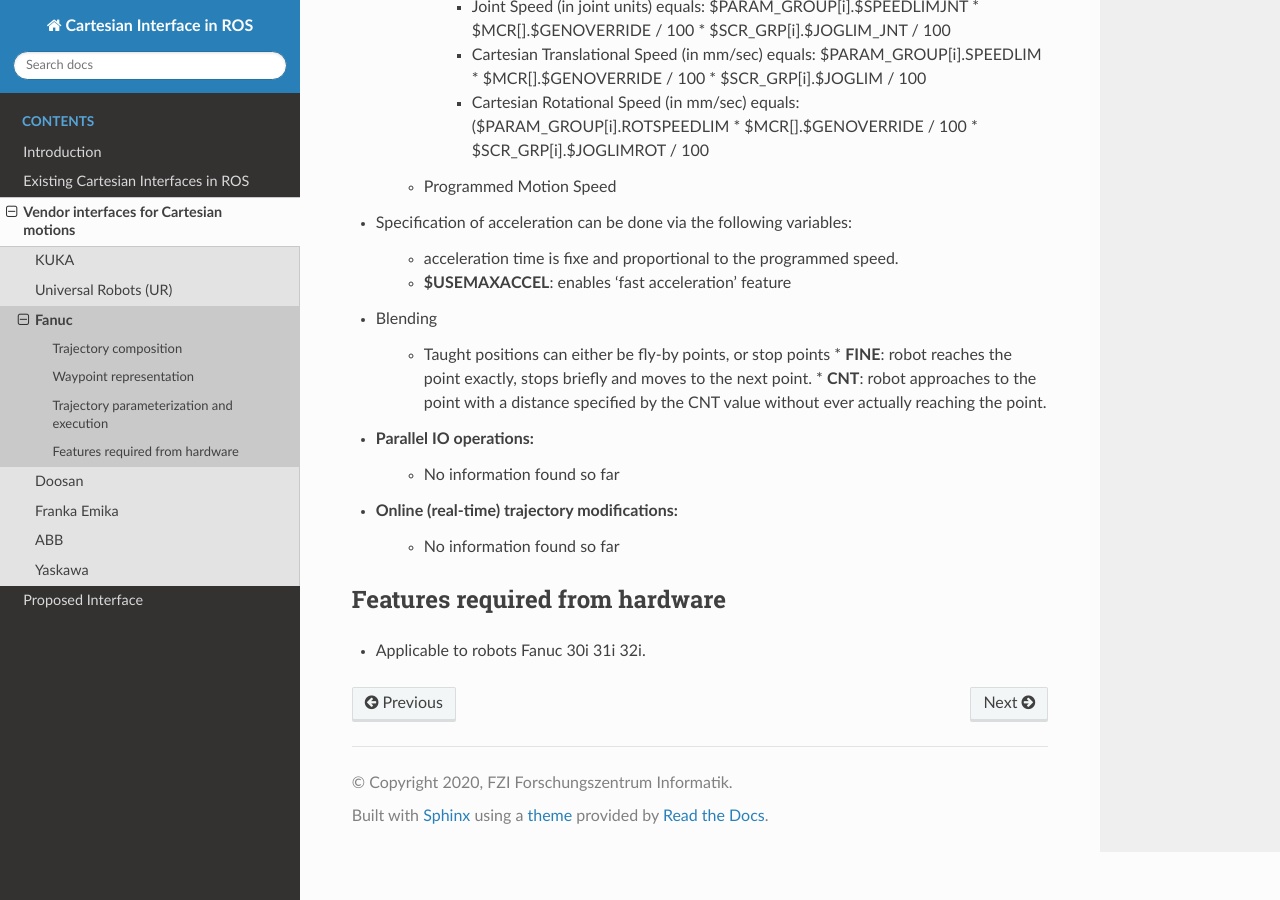
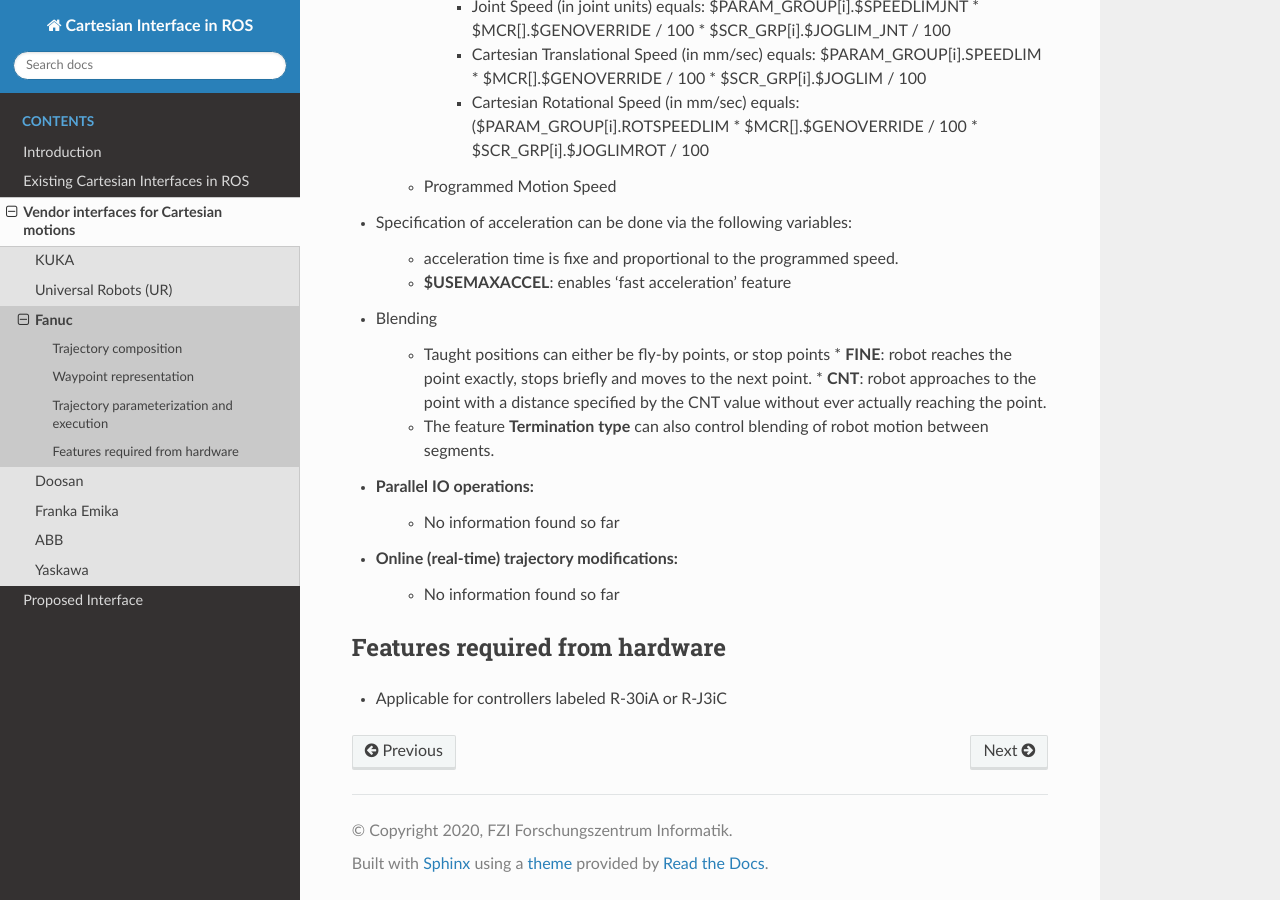
Before and after one commit to fzi-forschungszentrum-informatik/fzi_robot_interface_proposal, a Sphinx documentation site: the page built from source/industry/Fanuc.rst, in a window 1280 px wide and 900 px high, scrolled down 1288 px. Built offline with Sphinx 7.4.7 and the Read the Docs theme 2.0.0, drawn with Linux system fonts in a browser that asks for light colours; some of the changed text lies outside the part shown.

Commit message:
supplement for fanuc

```diff
--- a/source/industry/Fanuc.rst
+++ b/source/industry/Fanuc.rst
@@ -83,6 +83,7 @@ Trajectory parameterization and execution
    *  Taught positions can either be fly-by points, or stop points
       * **FINE**: robot reaches the point exactly, stops briefly and moves to the next point.
       * **CNT**: robot approaches to the point with a distance specified by the CNT value without ever actually reaching the point.
+   * The feature **Termination type** can also control blending of robot motion between segments.
 
 
 * Parallel IO operations:
@@ -95,4 +96,4 @@ Trajectory parameterization and execution
 
 Features required from hardware
 -------------------------------
-* Applicable to robots Fanuc 30i 31i 32i.
+* Applicable for controllers labeled R-30iA or R-J3iC
```
Also changed, not shown: other parts of source/industry/Fanuc.rst (+1 -1 lines).
